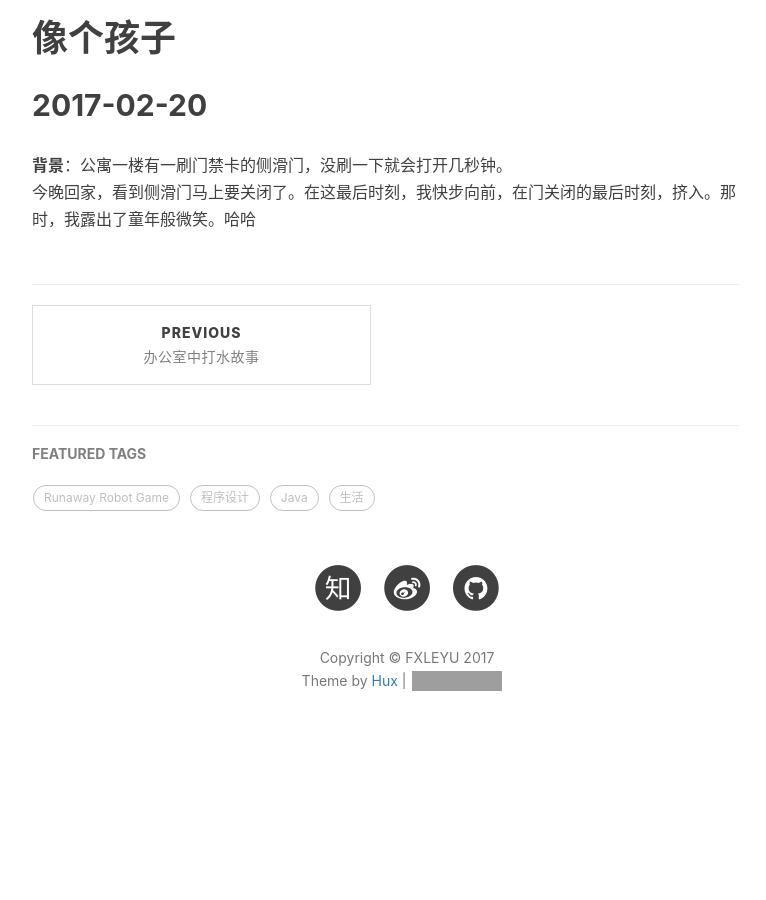
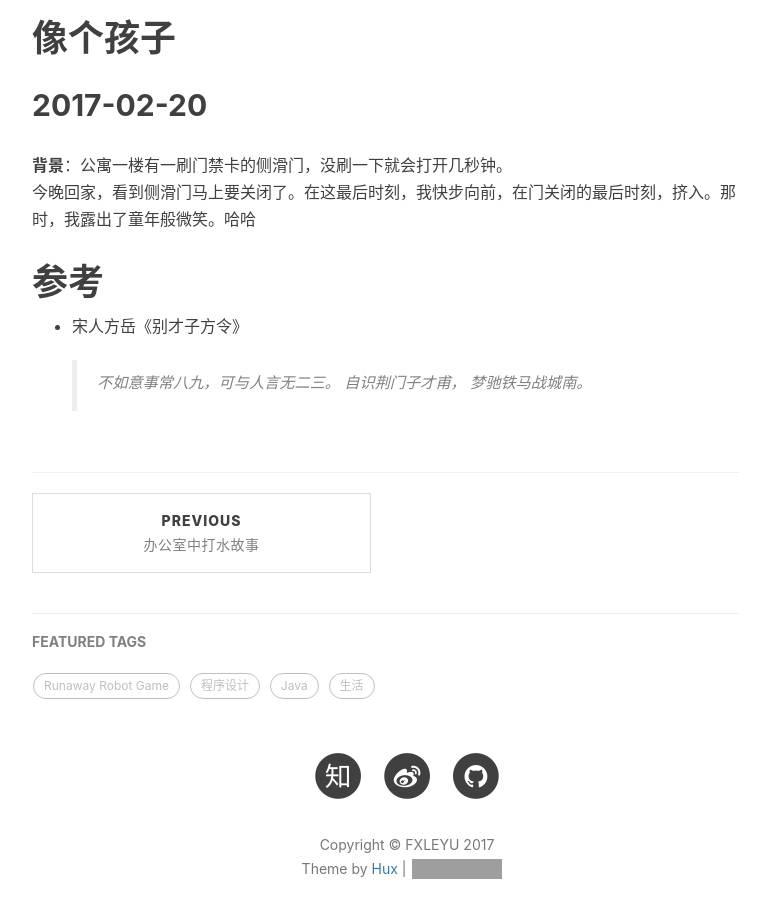
Before and after one commit to fxleyu/fxleyu.github.io, a Jekyll site: the page built from _posts/2017-02-20-the-something-of-life-201602.md, in a window 1280 px wide and 900 px high, scrolled down 642 px. Shown: the whole window, without its empty margins (233-999 px from the left). Built offline with Jekyll 4.4.1, drawn with Linux system fonts in a browser that asks for light colours; nearby versions of some CDN libraries; comment, search, counter and statistics services are not loaded; before the commit the page ends 1427 px from its top, so only the background shows below that; grey boxes are pictures that could not be loaded.

Commit message:
UPDATE the blog for 201702

```diff
--- a/_posts/2017-02-20-the-something-of-life-201602.md
+++ b/_posts/2017-02-20-the-something-of-life-201602.md
@@ -14,3 +14,13 @@ tags:
 ## 2017-02-20
 **背景**：公寓一楼有一刷门禁卡的侧滑门，没刷一下就会打开几秒钟。
 今晚回家，看到侧滑门马上要关闭了。在这最后时刻，我快步向前，在门关闭的最后时刻，挤入。那时，我露出了童年般微笑。哈哈
+
+
+
+
+
+
+
+# 参考
+- 宋人方岳《别才子方令》
+> 不如意事常八九，可与人言无二三。 自识荆门子才甫， 梦驰铁马战城南。
```
